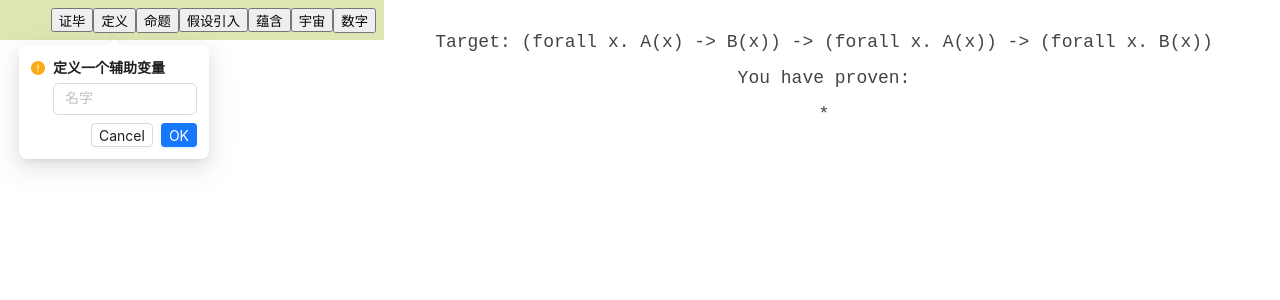
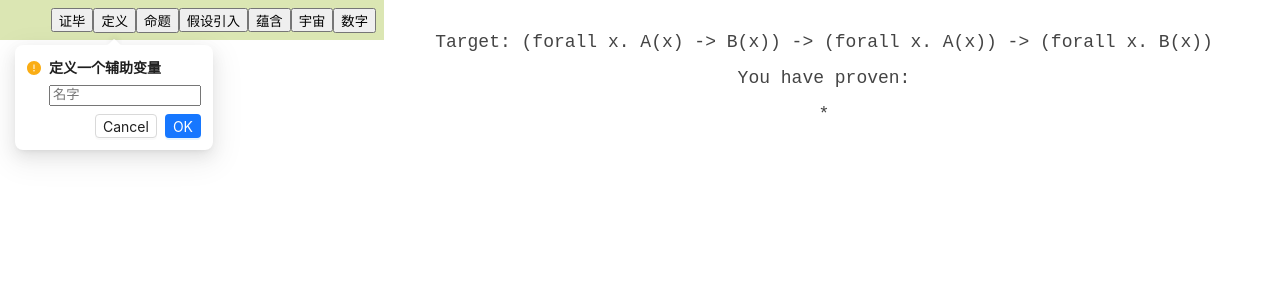
Before and after one commit to 5eqn/proof-cat, a React (Create React App) app: page / in a window 1280 px wide. Both pictures are taken after a click on the button "定义". Shown: the top 300 px of the page. Built offline with nearby package versions, Linux system fonts and the light colour scheme.

Commit message:
test: fix input

```diff
--- a/src/component/Input.tsx
+++ b/src/component/Input.tsx
@@ -1,19 +1,19 @@
-import { Input as AInput } from "antd"
 import { InputHTMLAttributes } from "react"
 
 interface InputProps extends InputHTMLAttributes<HTMLInputElement> {
   placeholder?: string
+  'data-testid'?: string
 }
 
 export default function Input(props: InputProps) {
-  return <AInput
+  return <input
     style={{
       width: '144px',
       fontFamily: 'monospace',
     }}
     onChange={props.onChange}
     value={props.value}
-    data-testid={`input-${props.value}`}
+    data-testid={props["data-testid"]}
     placeholder={props.placeholder}
   />
 }
```
Also changed, not shown: 1 other file (tests, documents, lock files or other folders).
